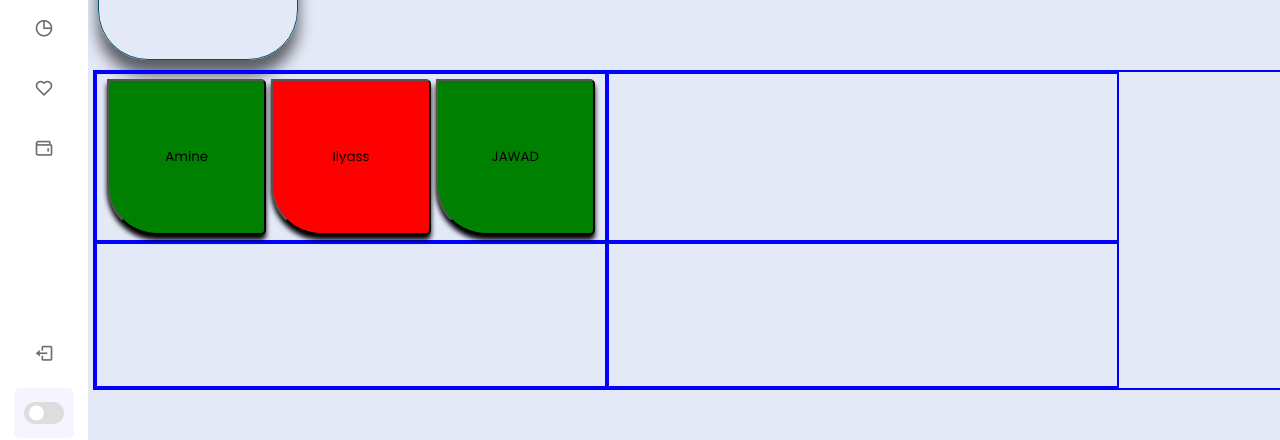
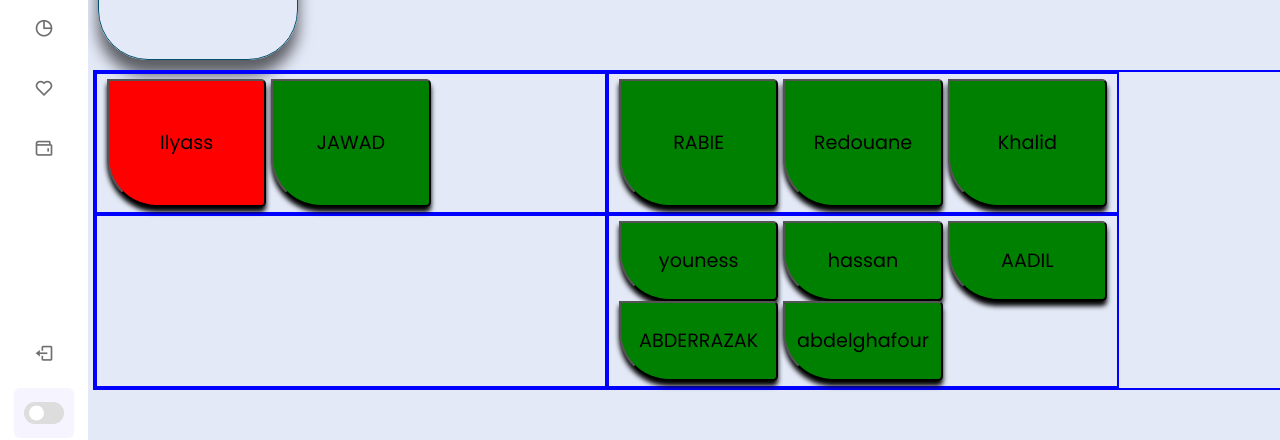
Before and after one commit to bigzeus007/st-sad-project, a Next.js app: page /Accueil in a window 1280 px wide. Shown: the part 349-789 px from the top of the page. Built offline with nearby package versions, Linux system fonts and the light colour scheme; no server answers.

Commit message:
Atlier Filtred Working

```diff
--- a/components/specific/ca/ChefAtelierGarage.js
+++ b/components/specific/ca/ChefAtelierGarage.js
@@ -33,23 +33,27 @@ export default function ChefAtelierGarage(){
 
     `
     const Button= styled.button`
+    font-size:1.5vw;
     box-shadow: 0px 5px 5px 0px;
     border-radius: 0px 5px 5px 50px;
     background-color:${props=>props.availability? "green":"red"};
 
     `
 
+    const listAtelier=["express","mecanique","diagnostic","bodyCar"]
+
 
 
     return (
 
         <GlobalAtelier>
-            <Atelier className="express">
-                {techList.filter(tech=>(tech.atelierAffectation=="express")).map(filtredList=>(<Button availability={filtredList.availability}>{filtredList.nom}</Button>))}
-            </Atelier>
-            <Atelier className="mecanique"></Atelier>
-            <Atelier className="diagnostic"></Atelier>
-            <Atelier className="bodyCar"></Atelier>
+            {listAtelier.map((atelier)=>(
+            <Atelier className={atelier}>
+                {techList.filter(tech=>(tech.active===true && tech.atelierAffectation==`${atelier}`)).map(filtredList=>(<Button availability={filtredList.availability}>{filtredList.nom}</Button>))}
+            </Atelier>))
+
+            }
+
         </GlobalAtelier>
 
     )
```
